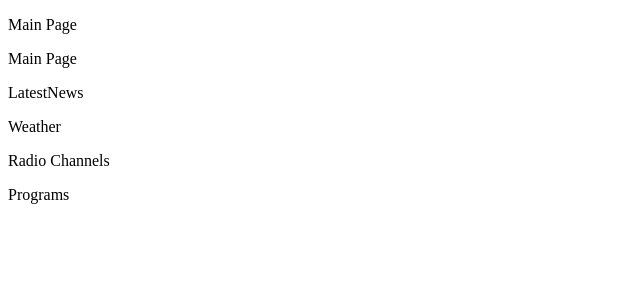
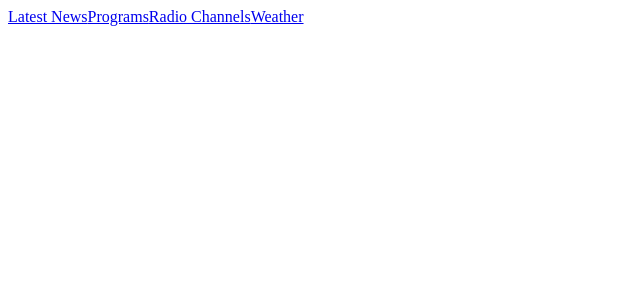
Before and after one commit to karanmann/sweden-radio-api-react, a React (Create React App) app: page / in a window 1280 px wide. Shown: the top 300 px of the page, without its empty margins (0-640 px from the left). Built offline with nearby package versions, Linux system fonts and the light colour scheme.

Commit message:
React Router Setup done

```diff
--- a/src/App.js
+++ b/src/App.js
@@ -1,22 +1,9 @@
-import { BrowserRouter, Routes, Route } from "react-router-dom";
-import { LatestNews } from "./components/LatestNews";
-import { Programs } from "./components/Programs";
-import { RadioChannels } from "./components/RadioChannels";
-import { Weather } from "./components/Weather";
-import { Main } from './components/Main'
+import { Nav } from './components/Nav';
 
 export const App = () => {
   return (
-    <BrowserRouter>
-      <p>Main Page</p>
-      <Routes>
-        <Route path="/" element={<Main />}>
-          <Route path="latestnews" element={<LatestNews />} />
-          <Route path="weather" element={<Weather />} />
-          <Route path="programs" element={<Programs />} />
-          <Route path="radiochannels" element={<RadioChannels />} />
-        </Route>
-      </Routes>
-    </BrowserRouter>
+    <>
+      <Nav />
+    </>
   );
 };
--- a/src/components/LatestNews.js
+++ b/src/components/LatestNews.js
@@ -1,6 +1,11 @@
+import { Link } from "react-router-dom";
+
 export const LatestNews = () => {
   return (
     <>
+      <Link to="/">
+        <button>BACK HOME</button>
+      </Link>
       <p>LatestNews</p>
     </>
   )
--- a/src/components/Main.js
+++ /dev/null
@@ -1,18 +0,0 @@
-import { LatestNews } from './LatestNews';
-import { Programs } from './Programs';
-import { RadioChannels } from './RadioChannels';
-import { Weather } from './Weather';
-
-
-
-export const Main = () => {
-  return (
-    <>
-      <p>Main Page</p>
-      <LatestNews />
-      <Weather />
-      <RadioChannels />
-      <Programs />
-    </>
-  )
-}
--- /dev/null
+++ b/src/components/Nav.js
@@ -0,0 +1,12 @@
+import { Link } from "react-router-dom";
+
+export const Nav = () => {
+  return (
+    <nav>
+      <Link to="/latestnews">Latest News</Link>
+      <Link to="/Programs">Programs</Link>
+      <Link to="/radiochannels">Radio Channels</Link>
+      <Link to="/weather">Weather</Link>
+    </nav>
+  );
+};
--- a/src/components/Programs.js
+++ b/src/components/Programs.js
@@ -1,6 +1,11 @@
+import { Link } from "react-router-dom";
+
 export const Programs = () => {
   return (
     <>
+      <Link to="/">
+        <button>BACK HOME</button>
+      </Link>
       <p>Programs</p>
     </>
   )
--- a/src/components/RadioChannels.js
+++ b/src/components/RadioChannels.js
@@ -1,6 +1,11 @@
+import { Link } from "react-router-dom";
+
 export const RadioChannels = () => {
   return (
     <>
+      <Link to="/">
+        <button>BACK HOME</button>
+      </Link>
       <p>Radio Channels</p>
     </>
   )
--- a/src/components/Weather.js
+++ b/src/components/Weather.js
@@ -1,6 +1,12 @@
+import { Link } from "react-router-dom";
+
 export const Weather = () => {
   return (
     <>
+      <Link to="/">
+        <button>BACK HOME</button>
+      </Link>
+
       <p>Weather</p>
     </>
   )
--- a/src/index.js
+++ b/src/index.js
@@ -1,11 +1,24 @@
-import React from 'react';
-import ReactDOM from 'react-dom';
+import React from "react";
+import ReactDOM from "react-dom";
+import { BrowserRouter, Routes, Route } from "react-router-dom";
 
-import { App } from './App';
+import { App } from "./App";
+import { LatestNews } from "./components/LatestNews";
+import { Programs } from "./components/Programs";
+import { RadioChannels } from "./components/RadioChannels";
+import { Weather } from "./components/Weather";
 
 ReactDOM.render(
   <React.StrictMode>
-    <App />
+    <BrowserRouter>
+      <Routes>
+        <Route path="/" element={<App />} />
+        <Route path="latestnews" element={<LatestNews />} />
+        <Route path="programs" element={<Programs />} />
+        <Route path="radiochannels" element={<RadioChannels />} />
+        <Route path="weather" element={<Weather />} />
+      </Routes>
+    </BrowserRouter>
   </React.StrictMode>,
-  document.getElementById('root')
+  document.getElementById("root")
 );
```
